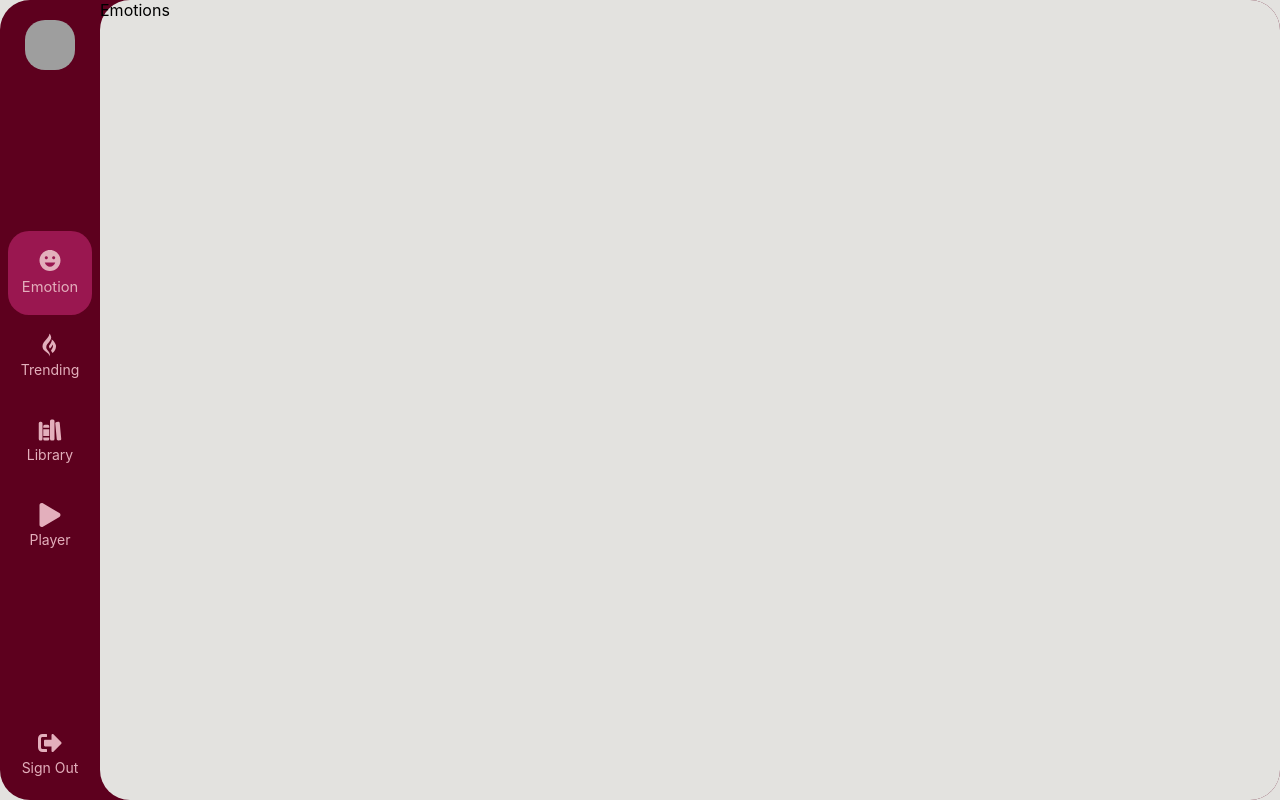
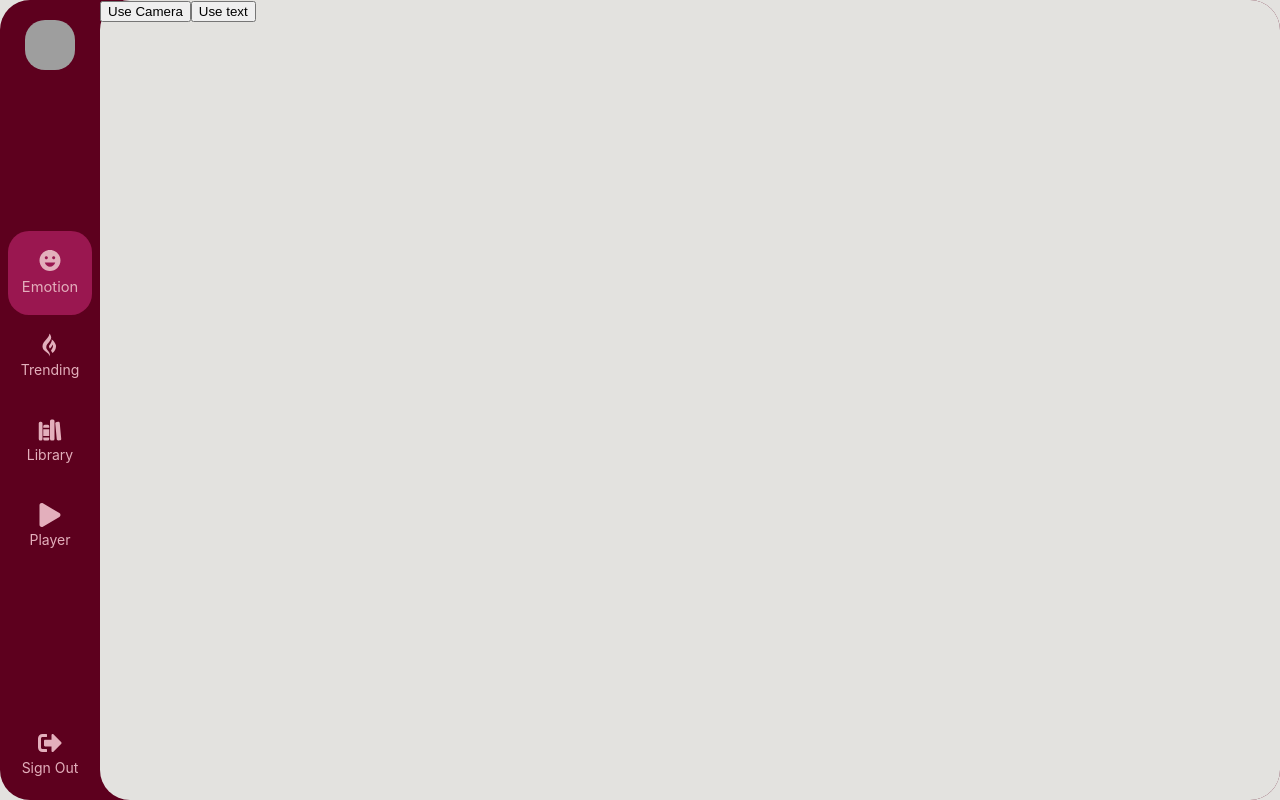
Before and after one commit to Asha-Anthony/Feelify, a React (Create React App) app: page /emotions in a window 1280 px wide. Built offline with nearby package versions, Linux system fonts and the light colour scheme; grey boxes are pictures that could not be loaded.

Commit message:
Web Cam setup

```diff
--- a/package.json
+++ b/package.json
@@ -11,6 +11,7 @@
     "react-icons": "^4.9.0",
     "react-router-dom": "^6.12.0",
     "react-scripts": "5.0.1",
+    "react-webcam": "^7.1.1",
     "web-vitals": "^2.1.4"
   },
   "scripts": {
--- /dev/null
+++ b/src/components/camera/camera.js
@@ -0,0 +1,13 @@
+import React from 'react'
+import Webcam from "react-webcam";
+import { useRef , useState} from "react";
+export default function Camera() {
+
+    const webCamRef = useRef(null);
+    const[ imgSrc , setImage ] = useState(null);
+  return (
+    <div className="container">
+    <Webcam height={600} width={600} ref ={webCamRef} />
+  </div>
+  )
+}
--- a/src/screens/emotions/index.js
+++ b/src/screens/emotions/index.js
@@ -1,7 +1,30 @@
 import React from 'react'
+import { useState } from "react";
+import Trending from '../trending';
+import Camera from '../../components/camera/camera';
+export default function Emotions() {
 
-export default function Emotions() {
+  const [isCam, setIsCam] = useState(false);
+  const [isText, setIsText] = useState(false);
+
+  function toggleCam() {
+    setIsCam((isCam) => !isCam);
+    if(!isCam){
+      setIsText((false) );
+    }
+  }
+  function toggleText() {
+    setIsText((isText) => !isText);
+    if(!isText){
+      setIsCam((false) );
+    }
+  }
   return (
-    <div className='screen-container'>Emotions</div>
+    <div className='screen-container'>
+    {isCam && <Camera/>}
+    {isText && <Trending/>}
+    <button onClick={toggleCam}>Use Camera</button>
+    <button onClick={toggleText}>Use text</button>
+  </div>
   )
 }
```
Also changed, not shown: src/screens/emotions/emotions.css (added), 1 other file (tests, documents, lock files or other folders).
